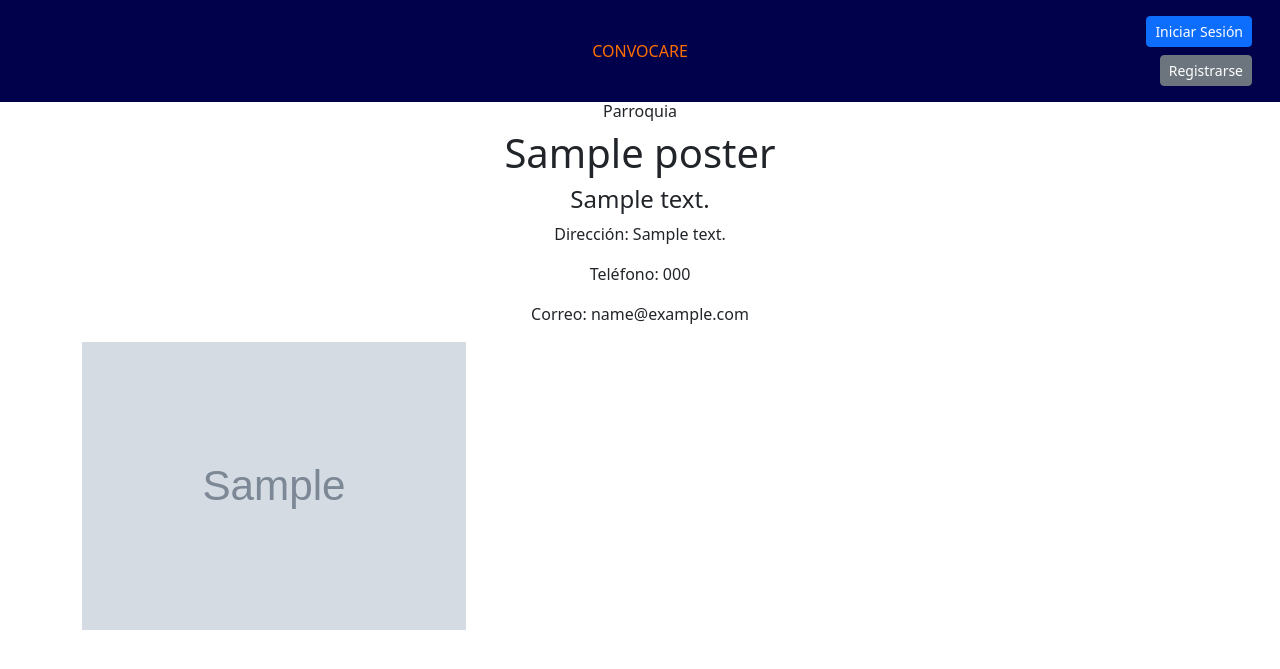
After one commit to santiago-tremar/convocare, a Django app: page /posts/ps/1/ in a window 1280 px wide. The commit adds this page. Shown: the top 669 px of the page. Run offline with Django 5.2, Linux system fonts and the light colour scheme; tables that the repository leaves empty hold one stand-in row (values such as "Sample post"); grey boxes marked "Sample" are stand-in pictures; parts of the project's set-up code (start-up, migrations or seed data) failed here and were passed over.

Commit message:
add poster 'about' pages and hyperlink

```diff
--- a/posts/models.py
+++ b/posts/models.py
@@ -26,6 +26,9 @@ class Poster(models.Model):
 
     def __str__(self):
         return self.name
+
+    def get_absolute_url(self):
+        return reverse("poster_detail", kwargs={"pk": self.pk})
 
 
 class Flyer(models.Model):
--- a/posts/urls.py
+++ b/posts/urls.py
@@ -1,8 +1,9 @@
 from django.urls import path
 
-from .views import FlyerListView, FlyerDetailView
+from .views import FlyerListView, FlyerDetailView, PosterDetailView
 
 urlpatterns = [
     path('<int:pk>/', FlyerDetailView.as_view(), name='flyer_detail'),
     path('', FlyerListView.as_view(), name='flyer_list'),
+    path('ps/<int:pk>/', PosterDetailView.as_view(), name='poster_detail'),
 ]
--- a/posts/views.py
+++ b/posts/views.py
@@ -11,3 +11,18 @@ class FlyerDetailView(DetailView):
     """ Shows info for a single Flyer. """
     model = Flyer
     template_name = 'flyer_detail.html'
+
+    def get_context_data(self, **kwargs):
+        context = super().get_context_data(**kwargs)
+        context["poster_detail"] = self.object.posted_by
+        return context
+
+class PosterDetailView(DetailView):
+    """ Poster's About Page. """
+    model = Poster
+    template_name = 'poster_detail.html'
+
+    def get_context_data(self, **kwargs):
+        context = super().get_context_data(**kwargs)
+        context["flyer_list"] = self.object.flyer_set.all()
+        return context
--- a/static/css/base.css
+++ b/static/css/base.css
@@ -34,3 +34,21 @@
   text-align: center;
   text-decoration: none;
 }
+
+.flyer-list {
+  display: flex;
+  flex-wrap: wrap;
+  gap: 1rem;
+}
+
+.flyer-item {
+  flex: 1 1 16rem;
+  max-width: 24rem;
+}
+
+.flyer-image {
+  display: block;
+  width: 100%;
+  height: 18rem;
+  object-fit: contain;
+}
--- /dev/null
+++ b/templates/poster_detail.html
@@ -0,0 +1,41 @@
+{% extends "base.html" %}
+
+{% block title %}{{ poster.name }}{% endblock title %}
+
+{% block content %}
+<div class='container text-center'>
+    <div class='row'>
+
+        <div class='col'>
+            <h6>{{ poster.get_poster_type_display }}</h6>
+            <h1>{{ poster.name }}</h1>
+        </div>
+    </div>
+    <div class='row'>
+
+        <div class='col'>
+            <h4>{{ poster.bio }}</h4>
+            <p>Dirección: {{ poster.address }}</p>
+            <p>Teléfono: {{ poster.phone_number }}</p>
+            <p>Correo: {{ poster.email }}</p>
+        </div>
+    </div>
+</div>
+
+<div class="flyer-list">
+  {% for flyer in flyer_list %}
+    {% if flyer.image %}
+      <a class="flyer-item" href="{{ flyer.get_absolute_url }}">
+        <img
+          src="{{ flyer.image.url }}"
+          alt="{{ flyer.event_name }}, {{ flyer.description }}"
+          class="flyer-image"
+        >
+      </a>
+    {% endif %}
+  {% empty %}
+    <p>{{ poster.name }} no ha compartido eventos todavía.</p>
+  {% endfor %}
+</div>
+
+{% endblock content %}
```
Also changed, not shown: templates/flyer_detail.html (+13 -11 lines), templates/flyer_list_all.html (+12 -17 lines).
